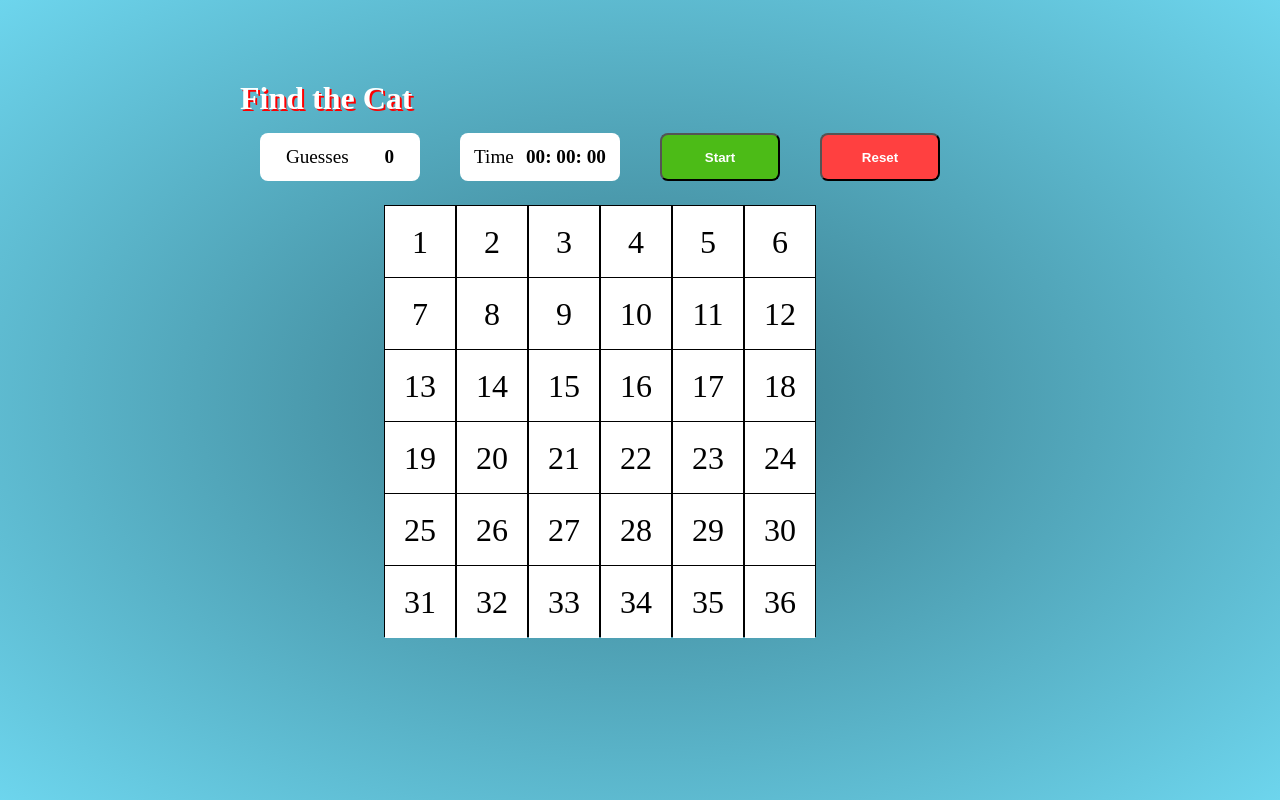
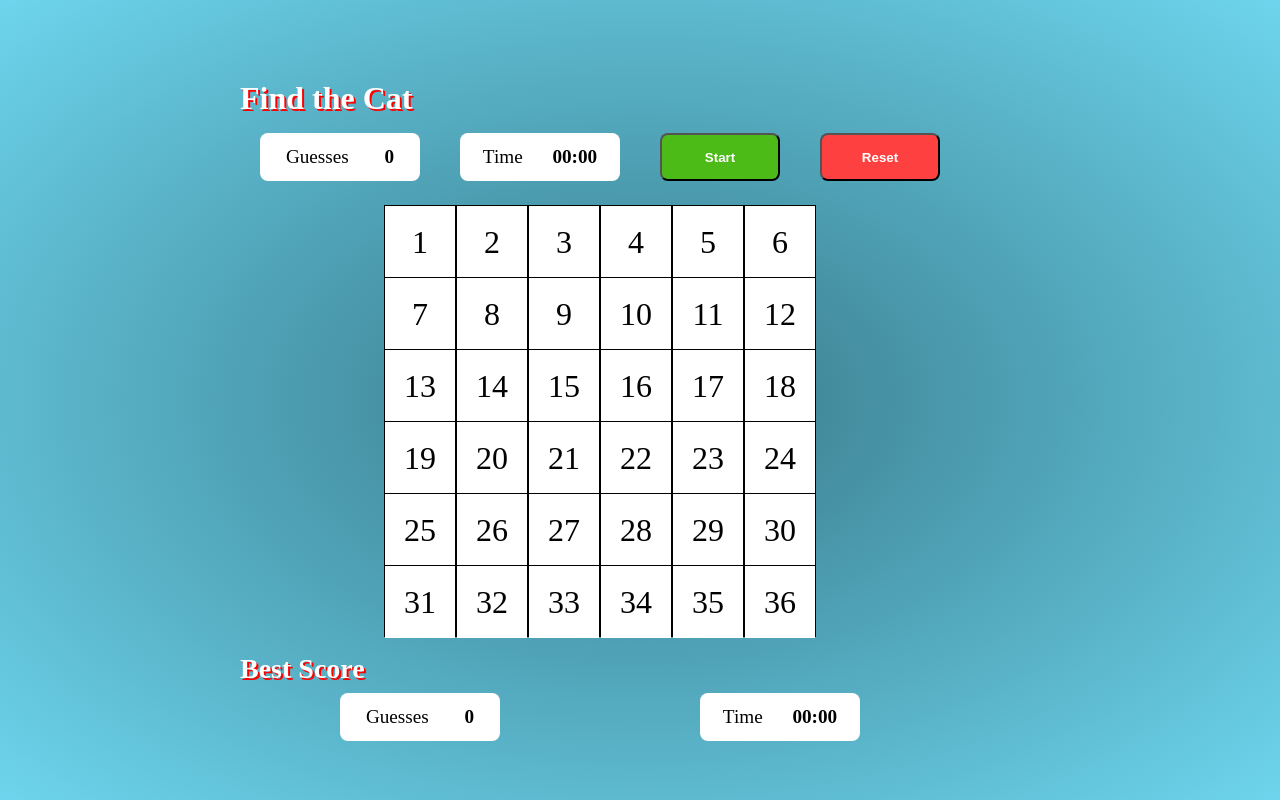
Before and after one commit to marianneporter/FindTheCatAng, an Angular app: page / in a window 1280 px wide. Built offline with nearby package versions, Linux system fonts and the light colour scheme.

Commit message:
completed timer and added record of best time and number of scores, added to UI

```diff
--- a/src/app/_services/timer.service.ts
+++ b/src/app/_services/timer.service.ts
@@ -7,6 +7,13 @@ import { Timing } from '../_models/timer';
 export class TimerService {
 
     timing: Timing = {
+        totalTimeTenths: 0,
+        minutes: 0,
+        seconds: 0,
+        tenths: 0
+    }
+
+    bestTime: Timing = {
         totalTimeTenths: 0,
         minutes: 0,
         seconds: 0,
@@ -46,5 +53,12 @@ export class TimerService {
         this.timing.seconds=0;
     }
 
+    checkIfBestTime() {
+        if ( this.bestTime.totalTimeTenths === 0
+            || this.timing.totalTimeTenths < this.bestTime.totalTimeTenths) {
+                this.bestTime = { ...this.timing };
+            }
+    }
+
 
 }
--- a/src/app/cat-game2/cat-game2.component.html
+++ b/src/app/cat-game2/cat-game2.component.html
@@ -16,14 +16,13 @@
                         Time
                     </div>
                     <div class="info">
-                        {{timing.minutes | number: '2.0' }}:
-                        {{timing.seconds | number: '2.0' }}:
-                        {{timing.tenths | number: '2.0' }}
+                        {{timing.seconds | number: '2.0'}}:{{timing.tenths | number: '2.0' }}
                     </div>
                 </div>
                 <div class="start"
                     (click)="startGame()">
-                    <button class="primary-btn">Start</button>
+                    <button class="primary-btn"
+                            [disabled]="startDisabled">Start</button>
                 </div>
                 <div class="try-again">
                     <button class="secondary-btn"
@@ -40,6 +39,29 @@
                     </div>
                 </div>
             </div>
+            <div class="best-scores">
+                <h4>Best Score</h4>
+                <div class="best-attempts">
+                    <div class="best-monitor">
+                        <div class="label">
+                            Guesses
+                        </div>
+                        <div class="info">
+                            {{bestScore}}
+                        </div>
+                    </div>
+                    <div class="best-monitor">
+                        <div class="label">
+                            Time
+                        </div>
+                        <div class="info">
+                            {{ bestTiming.seconds | number: '2.0' }}:{{ bestTiming.tenths | number: '2.0' }}
+
+                        </div>
+
+                    </div>
+                </div>
+            </div>
         </div>
     </div>
 </div>
--- a/src/app/cat-game2/cat-game2.component.scss
+++ b/src/app/cat-game2/cat-game2.component.scss
@@ -14,6 +14,19 @@ $controlHeight: 3rem;
     }
 }
 
+%monitor {
+    display: flex;
+    justify-content: space-around;
+    align-items: center;
+    height: $controlHeight;
+    width: 10rem;
+    background-color: white;
+    border-radius: 0.5rem;
+    padding: 0.5rem;
+    .info {
+        font-weight: 600;
+    }
+}
 
 
 .primary-btn {
@@ -55,18 +68,8 @@ $controlHeight: 3rem;
 }
 
 .game-monitor {
-    display: flex;
-    justify-content: space-around;
-    align-items: center;
-    height: $controlHeight;
-    width: 10rem;
-    background-color: white;
-    border-radius: 0.5rem;
-    padding: 0.5rem;
+    @extend %monitor;
 
-    .info {
-        font-weight: 600;
-    }
 }
 
 .container {
@@ -79,6 +82,13 @@ h2 {
     font-size: 2rem;
     text-shadow: 2px 2px red;
 }
+
+h4 {
+    color: white;
+    font-size: 1.75rem;
+    text-shadow: 2px 2px red;
+}
+
 
 .all-hiding-places {
 
@@ -117,3 +127,17 @@ h2 {
 
     }
 }
+
+.best-scores {
+    margin-top: 1rem;
+}
+
+.best-attempts {
+    display: flex;
+    justify-content: space-around;
+    margin-top: 0.5rem;
+    font-size: 1.2rem;
+    .best-monitor {
+        @extend %monitor;
+    }
+}
--- a/src/app/cat-game2/cat-game2.component.ts
+++ b/src/app/cat-game2/cat-game2.component.ts
@@ -40,11 +40,18 @@ export class CatGame2Component implements OnInit {
     controlState='hiding';
     guessCount: number = 0;
     gridDisabled: boolean = true;
+    startDisabled: boolean = false;
+
+    bestScore: number = 0;
+    bestTime: number = 0;
 
     get timing(): Timing {
         return this.timer.timing;
     }
 
+    get bestTiming(): Timing {
+        return this.timer.bestTime;
+    }
 
     ngOnInit(): void {
         this.initialiseGrid();
@@ -65,6 +72,11 @@ export class CatGame2Component implements OnInit {
             this.hidingPlace[guessLoc].revealState='revealed';
             this.hidingPlace[guessLoc].value='';
             this.gridDisabled=true;
+            if (this.bestScore === 0 ||
+                     this.guessCount < this.bestScore) {
+                this.bestScore = this.guessCount;
+            }
+            this.timer.checkIfBestTime();
         } else {
             this.hidingPlace[guessLoc].value="No!";
         }
@@ -72,13 +84,16 @@ export class CatGame2Component implements OnInit {
 
     startGame() {
         this.gridDisabled=false;
+        this.startDisabled=true;
         this.timer.startTimer();
     }
 
     reset() {
         this.guessCount=0;
+        this.timer.stopTimer();
         this.timer.resetTimer();
         this.initialiseGrid();
+        this.startDisabled=false;
     }
 
     initialiseGrid() {
```
